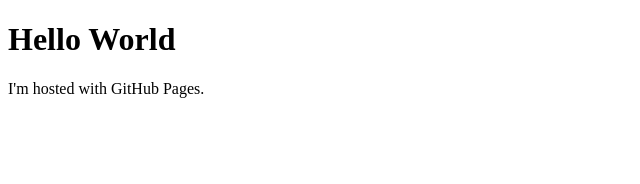
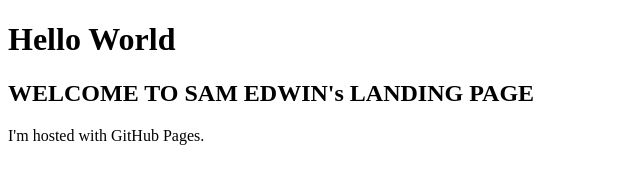
Before and after one commit to samedwinemb/samedwinemb.github.io, a plain HTML site: page index.html in a window 1280 px wide. Shown: the whole page, without its empty margins (0-640 px from the left). Drawn offline with Linux system fonts and the light colour scheme.

Commit message:
Update index.html

```diff
--- a/index.html
+++ b/index.html
@@ -2,6 +2,7 @@
 <html>
 <body>
 <h1>Hello World</h1>
+<h2> WELCOME TO SAM EDWIN's LANDING PAGE </h2>
 <p>I'm hosted with GitHub Pages.</p>
 </body>
 </html>
```
